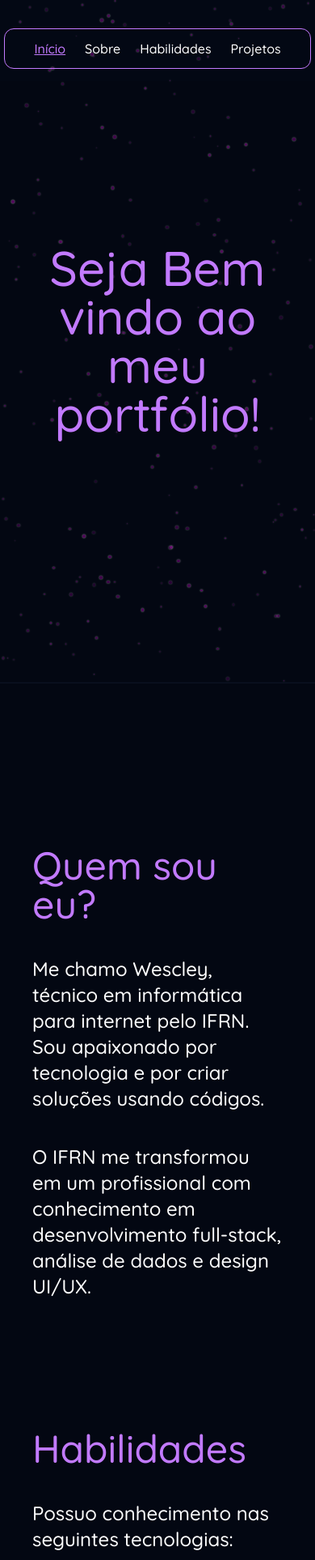
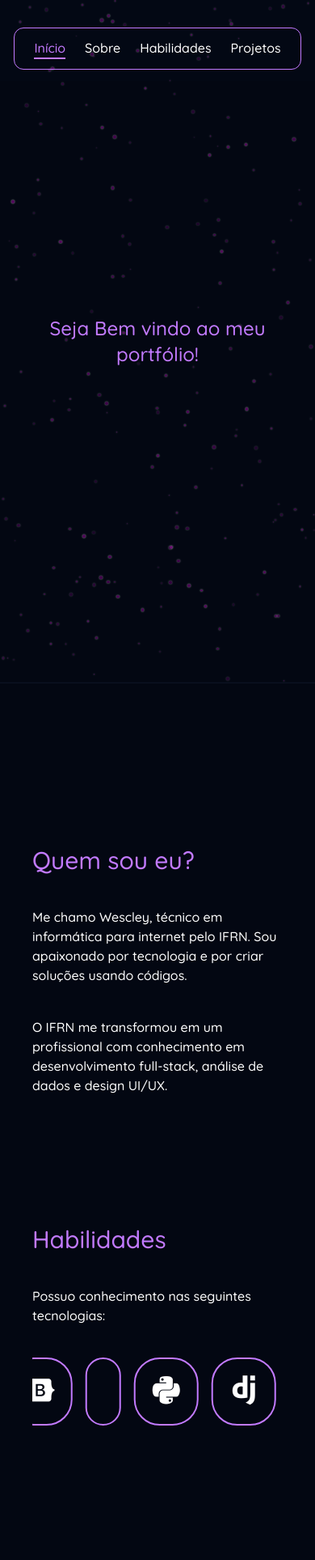
Before and after one commit to WescleyPlinio/portfolio, a React (Vite) app in the folder portfolio/: page / in a window 390 px wide. Shown: the top 1926 px of the page at 81% size. Built offline with nearby package versions, Linux system fonts and the light colour scheme.

Commit message:
Correção na responsividade

```diff
--- a/portfolio/src/App.jsx
+++ b/portfolio/src/App.jsx
@@ -31,10 +31,14 @@ function App() {
         }/>
 
         <Section title="Projetos" id="projects" children={
-          <div className="grid gap-4 grid-cols-1 md:grid-cols-2 lg:grid-cols-3">
+          <div className="grid gap-4 grid-cols-1 lg:grid-cols-3 md:grid-cols-2">
+
             <Project title="Repex" text="Sistema robusto desenvolvido usando Python e Django. Conta com autenticação, consumo de API do IFRN para login social, paginação com Ajax, acesso a funcionalidades herdado por grupos e total personalização so site via formulários." imgUrl="print.png" projectUrl="github.com/IFRN-SPP/repex"/>
+
             <Project title="Biblioteca Manager" text="Sistema full-satck usando Python, Django, Vite e React. Consiste em uma biblioteca com crud de livros, autores e editoras. O cliente React consome os endpoints da API local feita usando o Django Rest Framework." imgUrl="print2.png" projectUrl="github.com/WescleyPlinio/pos-2025-projeto-final"/>
+
             <Project title="IF Boletim" text="Cliente desenvolvido com Python e Flask. Consiste em uma aplicação que mostra o boletim completo do usuário autenticado, usando a API do IFRN para autenticação e resgatar as notas." imgUrl="print3.png" projectUrl="github.com/WescleyPlinio/pos-2025-projeto01"/>
+
           </div>
         }/>
 
--- a/portfolio/src/components/Hero.jsx
+++ b/portfolio/src/components/Hero.jsx
@@ -11,7 +11,7 @@ export default function Hero({element}) {
         <div className={`relative h-screen w-screen max-w-full border-b-2 border-gray-900/50`}>
             {element}
             <div className="p-7 h-full max-w-full flex">
-                    <p className={`text-purple-400 text-center text-6xl m-auto ${animate ? 'fade-in-up':'opacity-0' }`}>
+                    <p className={`text-purple-400 text-center text-2xl sm:text-6xl m-auto ${animate ? 'fade-in-up':'opacity-0' }`}>
                         Seja Bem vindo ao meu portfólio!
                     </p>
             </div>
--- a/portfolio/src/components/Icons.jsx
+++ b/portfolio/src/components/Icons.jsx
@@ -3,75 +3,75 @@ export default function Icons() {
         <div className="flex gap-4 shrink-0">
 
             <div className="p-5 border-2 border-purple-400 rounded-4xl">
-                <i className="devicon-html5-plain text-white text-8xl"></i>
+                <i className="devicon-html5-plain text-white text-4xl sm:text-7xl md:text-9xl"></i>
             </div>
 
             <div className="p-5 border-2 border-purple-400 rounded-4xl">
-                <i className="devicon-css3-plain text-white text-8xl"></i>
+                <i className="devicon-css3-plain text-white text-4xl sm:text-7xl md:text-9xl"></i>
             </div>
 
             <div className="p-5 border-2 border-purple-400 rounded-4xl">
-                <i className="devicon-javascript-plain text-white text-8xl"></i>
+                <i className="devicon-javascript-plain text-white text-4xl sm:text-7xl md:text-9xl"></i>
             </div>
 
             <div className="p-5 border-2 border-purple-400 rounded-4xl">
-                <i className="devicon-bootstrap-plain text-white text-8xl"></i>
+                <i className="devicon-bootstrap-plain text-white text-4xl sm:text-7xl md:text-9xl"></i>
             </div>
 
             <div className="p-5 border-2 border-purple-400 rounded-4xl">
-                <i className="devicon-tailwindcss-original text-white text-8xl"></i>
+                <i className="devicon-tailwindcss-original text-white text-4xl sm:text-7xl md:text-9xl"></i>
             </div>
 
             <div className="p-5 border-2 border-purple-400 rounded-4xl">
-                <i className="devicon-python-plain text-white text-8xl"></i>
+                <i className="devicon-python-plain text-white text-4xl sm:text-7xl md:text-9xl"></i>
             </div>
 
             <div className="p-5 border-2 border-purple-400 rounded-4xl">
-                <i className="devicon-django-plain text-white text-8xl"></i>
+                <i className="devicon-django-plain text-white text-4xl sm:text-7xl md:text-9xl"></i>
             </div>
 
             <div className="p-5 border-2 border-purple-400 rounded-4xl">
-                <i className="devicon-djangorest-plain text-white text-8xl"></i>
+                <i className="devicon-djangorest-plain text-white text-4xl sm:text-7xl md:text-9xl"></i>
             </div>
 
             <div className="p-5 border-2 border-purple-400 rounded-4xl">
-                <i className="devicon-flask-original text-white text-8xl"></i>
+                <i className="devicon-flask-original text-white text-4xl sm:text-7xl md:text-9xl"></i>
             </div>
 
             <div className="p-5 border-2 border-purple-400 rounded-4xl">
-                <i className="devicon-vitejs-plain text-white text-8xl"></i>
+                <i className="devicon-vitejs-plain text-white text-4xl sm:text-7xl md:text-9xl"></i>
             </div>
 
             <div className="p-5 border-2 border-purple-400 rounded-4xl">
-                <i className="devicon-react-original text-white text-8xl"></i>
+                <i className="devicon-react-original text-white text-4xl sm:text-7xl md:text-9xl"></i>
             </div>
 
             <div className="p-5 border-2 border-purple-400 rounded-4xl">
-                <i className="devicon-mysql-original text-white text-8xl"></i>
+                <i className="devicon-mysql-original text-white text-4xl sm:text-7xl md:text-9xl"></i>
             </div>
 
             <div className="p-5 border-2 border-purple-400 rounded-4xl">
-                <i className="devicon-linux-plain text-white text-8xl"></i>
+                <i className="devicon-linux-plain text-white text-4xl sm:text-7xl md:text-9xl"></i>
             </div>
 
             <div className="p-5 border-2 border-purple-400 rounded-4xl">
-                <i className="devicon-nginx-original text-white text-8xl"></i>
+                <i className="devicon-nginx-original text-white text-4xl sm:text-7xl md:text-9xl"></i>
             </div>
 
             <div className="p-5 border-2 border-purple-400 rounded-4xl">
-                <i className="devicon-apache-plain text-white text-8xl"></i>
+                <i className="devicon-apache-plain text-white text-4xl sm:text-7xl md:text-9xl"></i>
             </div>
 
             <div className="p-5 border-2 border-purple-400 rounded-4xl">
-                <i className="devicon-googlecloud-plain text-white text-8xl"></i>
+                <i className="devicon-googlecloud-plain text-white text-4xl sm:text-7xl md:text-9xl"></i>
             </div>
 
             <div className="p-5 border-2 border-purple-400 rounded-4xl">
-                <i className="devicon-xml-plain text-white text-8xl"></i>
+                <i className="devicon-xml-plain text-white text-4xl sm:text-7xl md:text-9xl"></i>
             </div>
 
             <div className="p-5 border-2 border-purple-400 rounded-4xl">
-                <i className="devicon-figma-plain text-white text-8xl"></i>
+                <i className="devicon-figma-plain text-white text-4xl sm:text-7xl md:text-9xl"></i>
             </div>
 
         </div>
--- a/portfolio/src/components/Navbar.jsx
+++ b/portfolio/src/components/Navbar.jsx
@@ -21,7 +21,8 @@
           });
         },
         {
-          threshold: 0.8,
+          threshold: 0.3,
+          rootMargin: "-80px 0px 0px 0px",
         }
       );
 
@@ -56,11 +57,11 @@
         <div className="px-4">
           <div className="flex justify-center items-center h-20">
 
-            <div className="flex gap-6 border border-purple-400 py-3 px-9 rounded-xl max-w-screen">
-              <a href="#index" className={`transition-all duration-300 ease-in-out text-purple-400 hover:text-purple-300 hover:underline ${active === "index" ? "text-purple-400 underline border-purple-400" : "text-white"}`}>Início</a>
-              <a href="#about" className={`transition-all duration-300 ease-in-out text-purple-400 hover:text-purple-300 hover:underline ${active === "about" ? "text-purple-400 underline border-purple-400" : "text-white"}`}>Sobre</a>
-              <a href="#skills" className={`transition-all duration-300 ease-in-out text-purple-400 hover:text-purple-300 hover:underline ${active === "skills" ? "text-purple-400 underline border-purple-400" : "text-white"}`}>Habilidades</a>
-              <a href="#projects" className={`transition-all duration-300 ease-in-out text-purple-400 hover:text-purple-300 hover:underline ${active === "projects" ? "text-purple-400 underline border-purple-400" : "text-white"}`}>Projetos</a>
+            <div className="flex gap-6 border border-purple-400 py-3 px-6 rounded-xl max-w-screen">
+              <a href="#index" className={`transition-all duration-300 ease-in-out text-purple-400 hover:text-purple-300 hover:border-b-2 ${active === "index" ? "text-purple-400 border-b-2 border-purple-400" : "text-white"}`}>Início</a>
+              <a href="#about" className={`transition-all duration-300 ease-in-out text-purple-400 hover:text-purple-300 hover:border-b-2 ${active === "about" ? "text-purple-400 border-b-2 border-purple-400" : "text-white"}`}>Sobre</a>
+              <a href="#skills" className={`transition-all duration-300 ease-in-out text-purple-400 hover:text-purple-300 hover:border-b-2 ${active === "skills" ? "text-purple-400 border-b-2 border-purple-400" : "text-white"}`}>Habilidades</a>
+              <a href="#projects" className={`transition-all duration-300 ease-in-out text-purple-400 hover:text-purple-300 hover:border-b-2 ${active === "projects" ? "text-purple-400 border-b-2 border-purple-400" : "text-white"}`}>Projetos</a>
             </div>
 
           </div>
--- a/portfolio/src/components/Project.jsx
+++ b/portfolio/src/components/Project.jsx
@@ -4,8 +4,8 @@ export default function Project({ title, text, imgUrl, projectUrl }) {
     return (
         <FadeIn>
             <div className="border border-purple-400 rounded-2xl h-full">
-                <div className="w-full">
-                    <img src={`/portfolio/imgs/${imgUrl}`} className="rounded-t-2xl h-70 w-full object-cover object-center" alt="Projeto" />
+                <div className="w-full aspect-video">
+                    <img src={`/portfolio/imgs/${imgUrl}`} className="rounded-t-2xl h-full w-full object-cover object-center" alt="Projeto" />
                 </div>
                 <div className="p-5">
                     <h1 className="text-purple-400 font-bold text-lg">{title}</h1>
--- a/portfolio/src/components/Section.jsx
+++ b/portfolio/src/components/Section.jsx
@@ -4,19 +4,19 @@ export default function Section({ title, textOne, textTwo, children, id }) {
   return (
     <section id={id} className="my-40">
       <FadeIn>
-        <h1 className="text-purple-400 text-5xl mb-10">
+        <h1 className="text-purple-400 text-3xl sm:text-5xl mb-10">
           {title}
         </h1>
       </FadeIn>
 
       <FadeIn>
-        <p className="text-white text-2xl mb-10">
+        <p className="text-white sm:text-2xl mb-10">
           {textOne}
         </p>
       </FadeIn>
 
       <FadeIn>
-        <p className="text-white text-2xl">
+        <p className="text-white sm:text-2xl">
           {textTwo}
         </p>
       </FadeIn>
```
